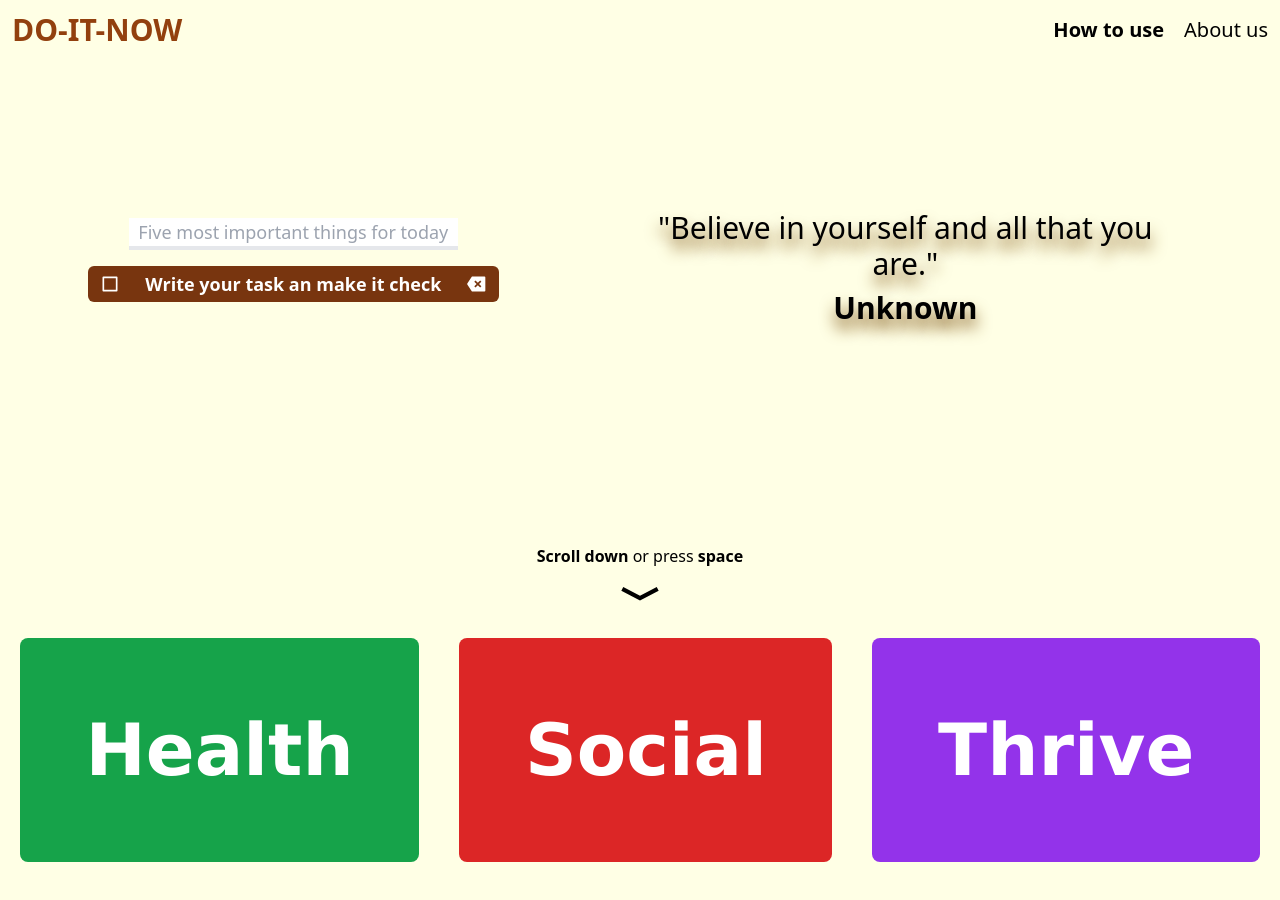
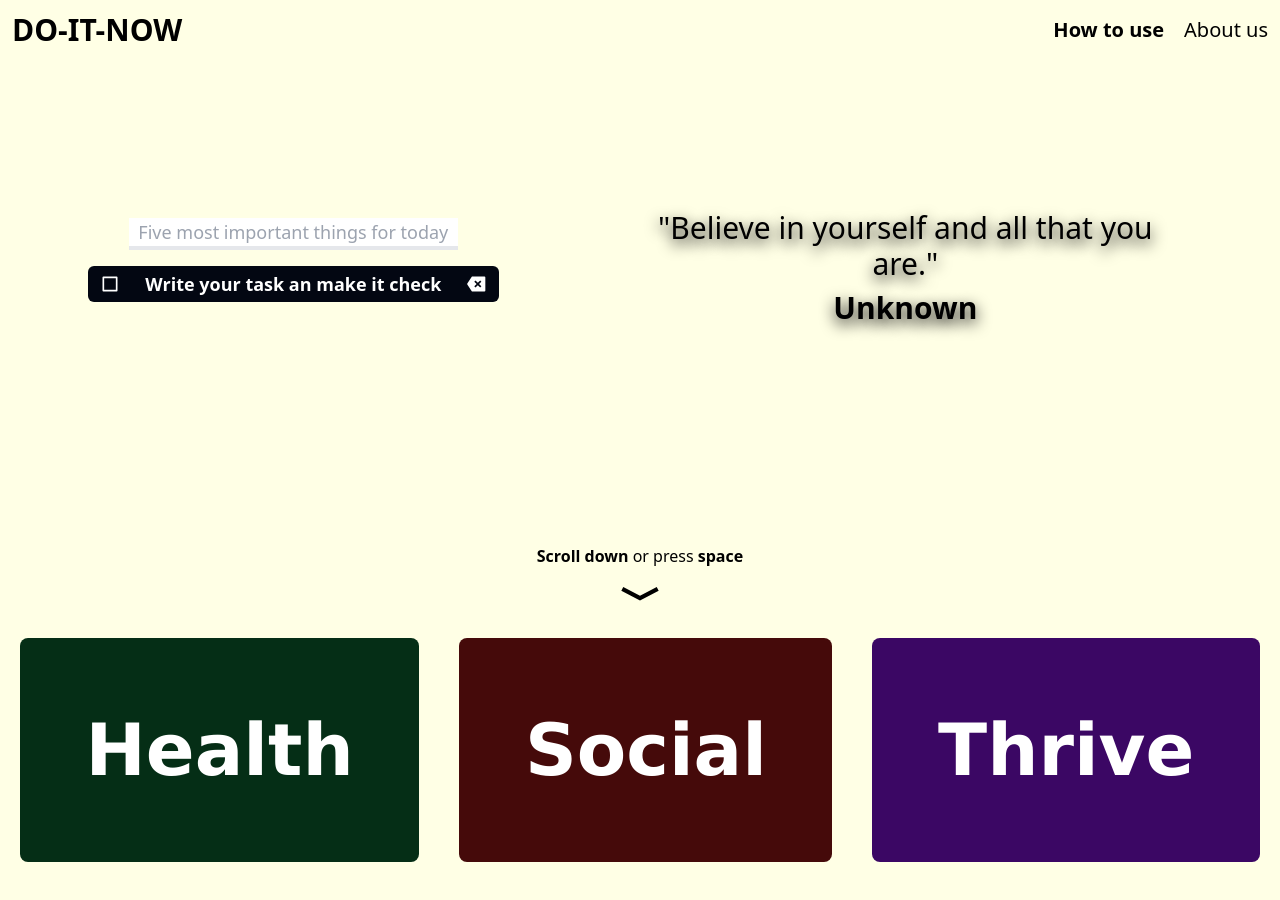
Before and after one commit to fantasyfuerte/DO-IT-PROJECT, a React (Vite) app: page / in a window 1280 px wide. Shown: the top 900 px of the page. Built offline with nearby package versions, Linux system fonts and the light colour scheme.

Commit message:
Changing app colors

```diff
--- a/src/components/ContentsSection.tsx
+++ b/src/components/ContentsSection.tsx
@@ -5,19 +5,19 @@ const vitalAreas = [
     id: 1,
     title: "Health",
     route: "/health",
-    background: "bg-green-600",
+    background: "bg-green-950",
   },
   {
     id: 2,
     title: "Social",
     route: "/social",
-    background: "bg-red-600",
+    background: "bg-red-950",
   },
   {
     id: 3,
     title: "Thrive",
     route: "/thrive",
-    background: "bg-purple-600",
+    background: "bg-purple-950",
   },
 ];
 
--- a/src/components/Nav.tsx
+++ b/src/components/Nav.tsx
@@ -11,7 +11,7 @@ const navItemBoldStyle =
 const Nav: React.FC<Props> = ({ routes }) => {
   return (
     <nav className="bg-nav md:bg-transparent flex fixed w-full top-0 justify-between items-center">
-      <h2 className="font-bold text-3xl inline-block p-3 text-amber-800 cursor-pointer">
+      <h2 className="font-bold text-3xl inline-block p-3 text-black cursor-pointer">
         DO-IT-NOW
       </h2>
       <section className="flex flex-row gap-5 pr-3">
--- a/src/components/ToDoCard.tsx
+++ b/src/components/ToDoCard.tsx
@@ -14,7 +14,7 @@ const ToDoCard: React.FC<Props> = ({ todo, dispatch }) => {
   return (
     <li
       key={todo.id}
-      className={`flex items-center gap-3 bg-amber-900 w-full justify-between px-3 py-1 rounded-md my-2 cursor-pointer ${
+      className={`flex items-center gap-3 bg-gray-950 w-full justify-between px-3 py-1 rounded-md my-2 cursor-pointer ${
         todo.completed && "opacity-50 decoration-line"
       }`}
       onClick={() =>
--- a/src/index.css
+++ b/src/index.css
@@ -25,7 +25,7 @@ article > h2 {
 }
 
 .textshadow {
-  text-shadow: 0 10px 15px #7e5514;
+  text-shadow: 0 5px 15px #000000;
 }
 
 .animation {
```
